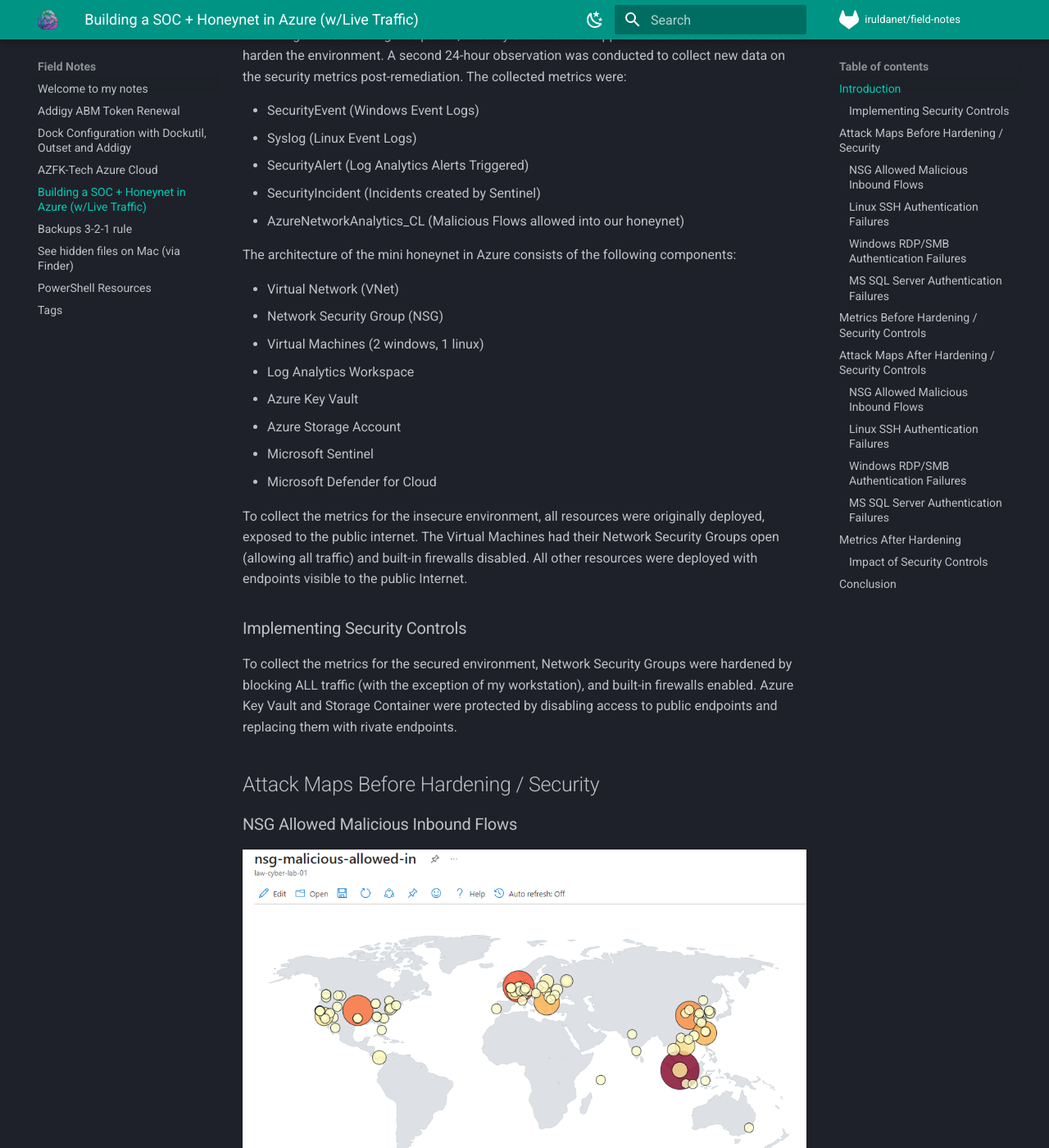
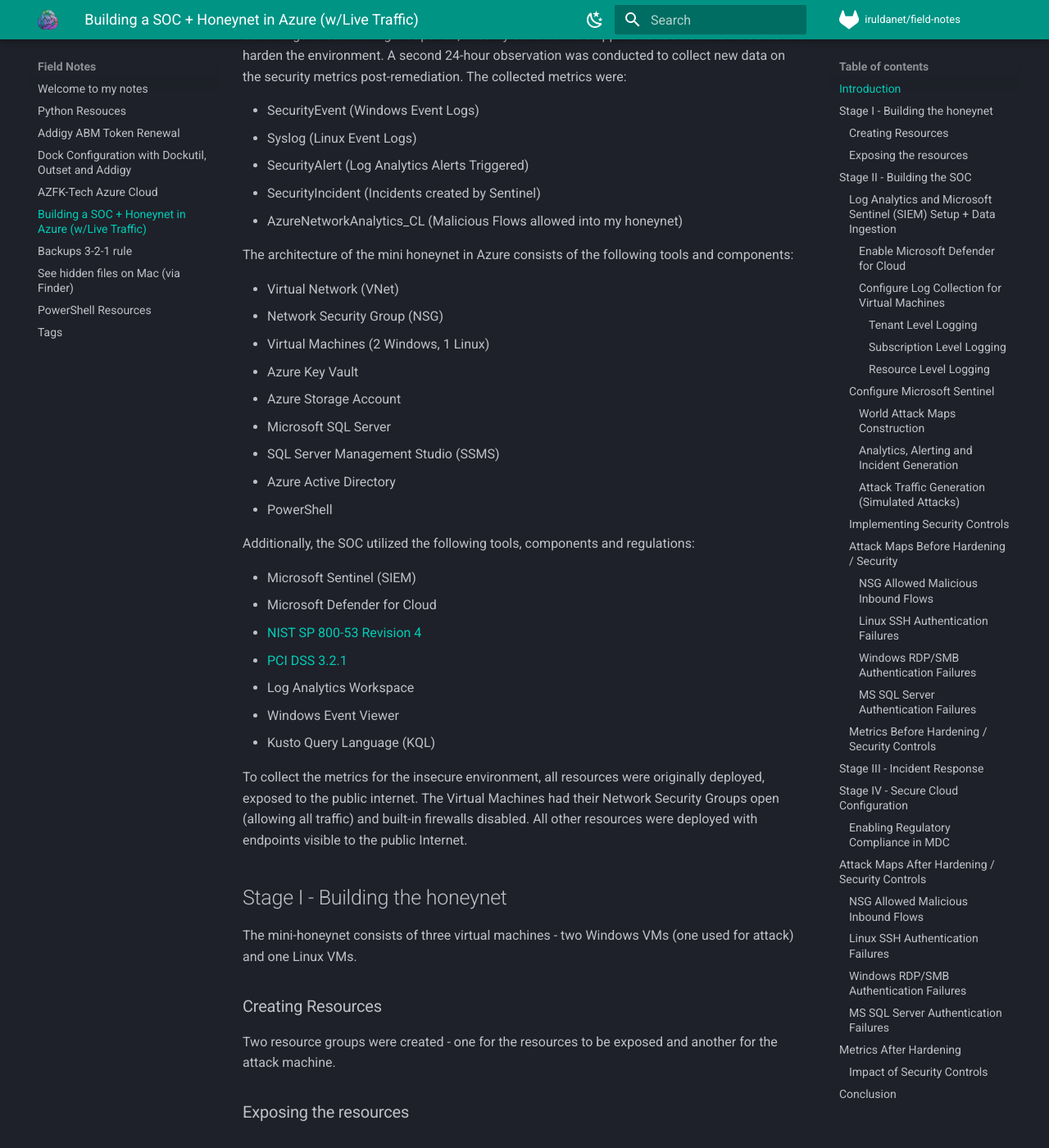
Before and after one commit to damitasalmon/field-notes, an MkDocs documentation site: the page built from docs/azure-soc-honeynet.md, in a window 1280 px wide and 1400 px high, scrolled down 422 px. Shown: the whole window at 82% size. Built offline with MkDocs 1.6.1 and Material for MkDocs 9.7.7, drawn with Linux system fonts in a browser that asks for light colours; comment, search, counter and statistics services are not loaded; some of the changed text lies outside the part shown.

```diff
--- a/docs/azure-soc-honeynet.md
+++ b/docs/azure-soc-honeynet.md
@@ -23,48 +23,82 @@
 - Syslog (Linux Event Logs)
 - SecurityAlert (Log Analytics Alerts Triggered)
 - SecurityIncident (Incidents created by Sentinel)
-- AzureNetworkAnalytics_CL (Malicious Flows allowed into our honeynet)
+- AzureNetworkAnalytics_CL (Malicious Flows allowed into my honeynet)
 
 <!-- ## Architecture Before Hardening / Security Controls
 ![Architecture Diagram]() -->
 
-The architecture of the mini honeynet in Azure consists of the following components:
+The architecture of the mini honeynet in Azure consists of the following tools and components:
 
 - Virtual Network (VNet)
 - Network Security Group (NSG)
-- Virtual Machines (2 windows, 1 linux)
-- Log Analytics Workspace
+- Virtual Machines (2 Windows, 1 Linux)
 - Azure Key Vault
 - Azure Storage Account
-- Microsoft Sentinel
+- Microsoft SQL Server
+- SQL Server Management Studio (SSMS)
+- Azure Active Directory
+- PowerShell
+
+Additionally, the SOC utilized the following tools, components and regulations:
+
+- Microsoft Sentinel (SIEM)
 - Microsoft Defender for Cloud
+  - [NIST SP 800-53 Revision 4](https://csrc.nist.gov/publications/detail/sp/800-53/rev-4/archive/2015-01-22)
+  - [PCI DSS 3.2.1](https://listings.pcisecuritystandards.org/documents/PCI_DSS-QRG-v3_2_1.pdf)
+- Log Analytics Workspace
+- Windows Event Viewer
+- Kusto Query Language (KQL)
 
 To collect the metrics for the insecure environment, all resources were originally deployed, exposed to the  public internet. The Virtual Machines had their Network Security Groups open (allowing all traffic) and built-in firewalls disabled. All other resources were deployed with endpoints visible to the public Internet.
 
+## Stage I - Building the honeynet
+The mini-honeynet consists of three virtual machines - two Windows VMs (one used for attack) and one Linux VMs.
+
+### Creating Resources
+
+Two resource groups were created - one for the resources to be exposed and another for the attack machine.
+
+### Exposing the resources
+
+## Stage II - Building the SOC
+
+### Log Analytics and Microsoft Sentinel (SIEM) Setup + Data Ingestion
+#### Enable Microsoft Defender for Cloud
+#### Configure Log Collection for Virtual Machines
+##### Tenant Level Logging
+##### Subscription Level Logging
+##### Resource Level Logging
+
+### Configure Microsoft Sentinel
+#### World Attack Maps Construction
+#### Analytics, Alerting and Incident Generation
+#### Attack Traffic Generation (Simulated Attacks)
+
 ### Implementing Security Controls
-
 
 To collect the metrics for the secured environment, Network Security Groups were hardened by blocking ALL traffic (with the exception of my workstation), and built-in firewalls enabled. Azure Key Vault and Storage Container were protected by disabling access to public endpoints and replacing them with rivate endpoints.
 
-## Attack Maps Before Hardening / Security
+### Attack Maps Before Hardening / Security
 
-### NSG Allowed Malicious Inbound Flows
+#### NSG Allowed Malicious Inbound Flows
 ![NSG Allowed Inbound Malicious Flows](./assets/images/soc-honeynet/nsg.png)<br>
 
-### Linux SSH Authentication Failures
+#### Linux SSH Authentication Failures
 ![Linux Syslog Auth Fail](./assets/images/soc-honeynet/syslog.png)<br>
 
-### Windows RDP/SMB Authentication Failures
+#### Windows RDP/SMB Authentication Failures
 ![Windows RDP/SMB Auth Fail](./assets/images/soc-honeynet/windows-rdp-smb.png)<br>
 
-### MS SQL Server Authentication Failures
+#### MS SQL Server Authentication Failures
 ![MSSQL Server Auth Fail](./assets/images/soc-honeynet/mssql.png)<br>
 
-## Metrics Before Hardening / Security Controls
+### Metrics Before Hardening / Security Controls
 
-The following table shows the metrics we measured in our insecure environment for 24 hours: <br>
+The following table shows the measurements taken in the insecure environment for 24 hours: <br>
 Start Time	2023-07-09 22:23:51 <br>
 Stop Time	2023-07-10 22:23:51
+
 
 | Metric                   | Count
 | ------------------------ | -----
@@ -73,6 +107,13 @@
 | SecurityAlert            | 6
 | SecurityIncident         | 359
 | AzureNetworkAnalytics_CL | 2450
+
+
+## Stage III - Incident Response
+
+## Stage IV - Secure Cloud Configuration
+
+### Enabling Regulatory Compliance in MDC
 
 <!-- ## Architecture After Hardening / Security Controls
 ![Architecture Diagram]() -->
```
Also changed, not shown: other parts of docs/azure-soc-honeynet.md (+1 -1 lines), docs/Python Resouces.md (added, +18 -0 lines).
